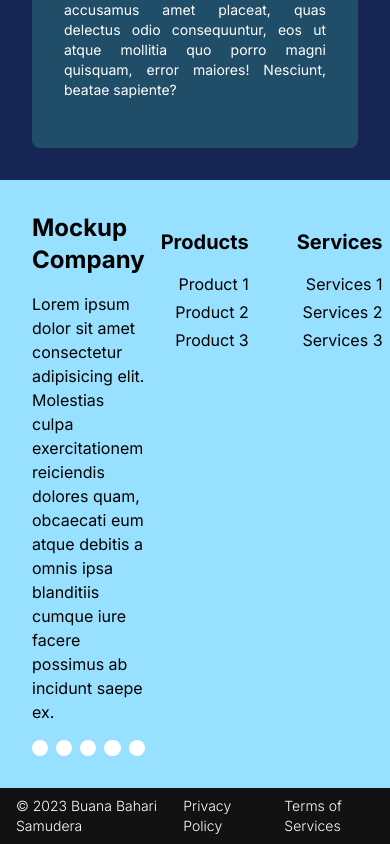
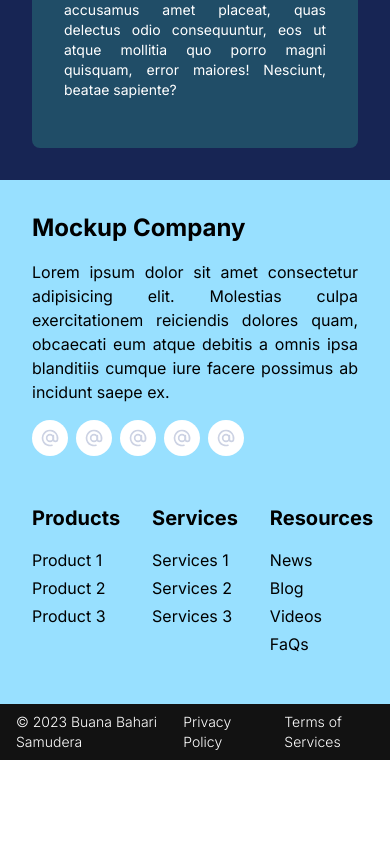
Before and after one commit to soerjo/next-buana-bahari-samudera, a Next.js app: page / in a window 390 px wide. Shown: the part 6248-7092 px from the top of the page. After the commit the page ends 7008 px from the top, so only its background shows below. Built offline with nearby package versions, Linux system fonts and the light colour scheme.

Commit message:
[fix] - fixing responsive view in footer

```diff
--- a/src/components/Footer/index.tsx
+++ b/src/components/Footer/index.tsx
@@ -65,10 +65,10 @@
 const Footer = () => {
     return (
         <footer id="about" className="bg-[#98E0FF] ">
-            <div className="flex justify-between container p-8 mx-auto">
-                <div className="flex flex-col justify-center items-start gap-4 max-w-sm">
-                    <h3 className="text-2xl font-bold">Mockup Company</h3>
-                    <p>
+            <div className="flex flex-col md:flex-row justify-between container p-8 mx-auto gap-8">
+                <div className="flex flex-col justify-center items-start gap-4 w-full md:max-w-sm">
+                    <h3 className="text-2xl font-bold text-justify">Mockup Company</h3>
+                    <p className="text-justify">
                         Lorem ipsum dolor sit amet consectetur adipisicing elit. Molestias
                         culpa exercitationem reiciendis dolores quam, obcaecati eum atque
                         debitis a omnis ipsa blanditiis cumque iure facere possimus ab
@@ -84,14 +84,14 @@
                         })}
                     </div>
                 </div>
-                <div className="flex justify-center items-start gap-12 p-4">
+                <div className="flex justify-start items-start gap-8 py-4">
                     {listservices.map((list, index) => {
                         return (
                             <div key={index}>
                                 <h3 className="text-xl font-bold pb-4">{list.title}</h3>
                                 <ul className="flex flex-col justify-end gap-1">
                                     {list.list.map((childlist, index) => (
-                                        <li key={index} className="text-right">
+                                        <li key={index} className="text-left md:text-right">
                                             <Link href={childlist.link}>{childlist.title}</Link>
                                         </li>
                                     ))}
```
